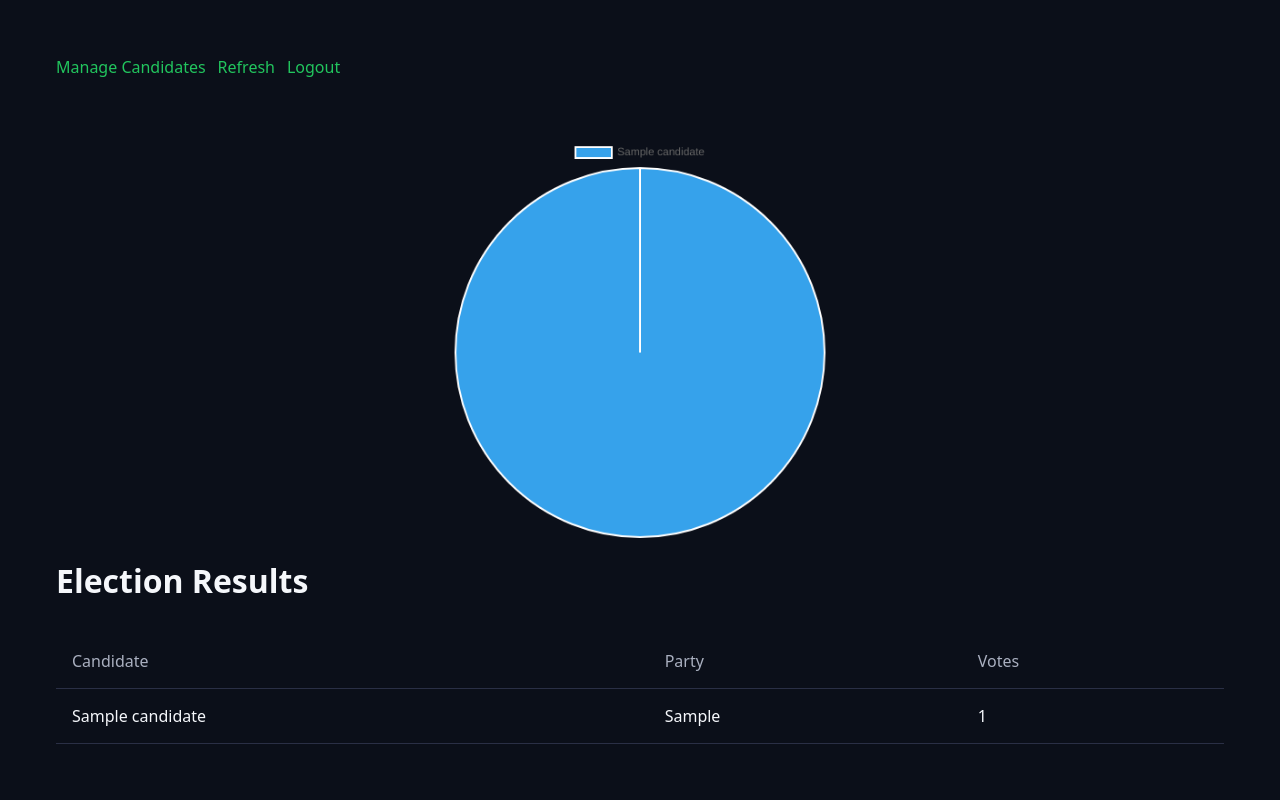
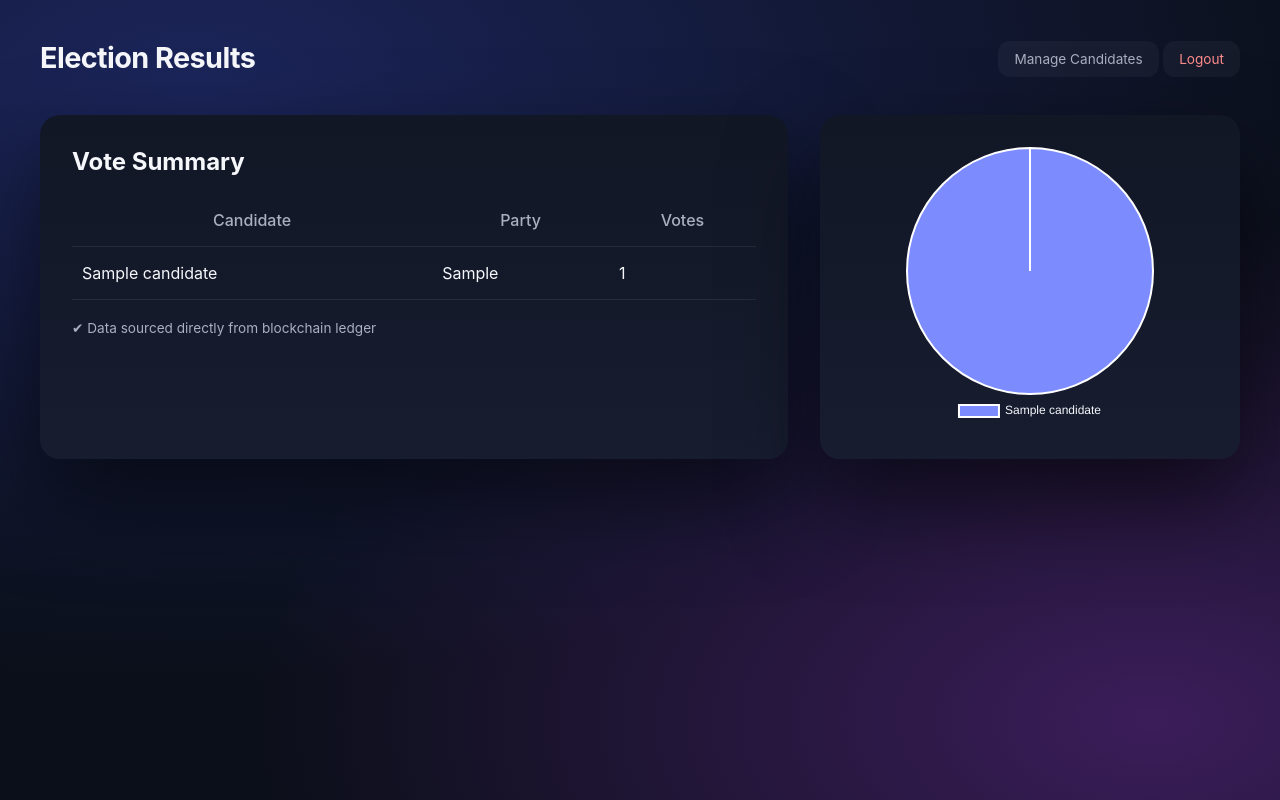
Before and after one commit to FlashGamingTune/Blockchain-Voting, a Flask app: page /results in a window 1280 px wide. Run offline with Flask 3, Linux system fonts and the light colour scheme; a user stored in the database is signed in; tables that the repository leaves empty hold one stand-in row (values such as "Sample post").

Commit message:
UI Updated for admim and result page

```diff
--- a/templates/result.html
+++ b/templates/result.html
@@ -1,73 +1,155 @@
 <!DOCTYPE html>
 <html lang="en">
-
 <head>
-  <meta charset="UTF-8" />
-  <meta name="viewport" content="width=device-width, initial-scale=1.0" />
+<meta charset="UTF-8">
 <title>Election Results</title>
+<meta name="viewport" content="width=device-width, initial-scale=1.0">
 
 <script src="https://cdn.jsdelivr.net/npm/chart.js"></script>
 
 <style>
-    body {
-      background: #0b0f19;
-      color: #f5f7fb;
-      font-family: system-ui;
-      padding: 3rem
+:root{
+  --bg:#0b0f19;
+  --panel:#121726;
+  --panel-soft:#171c2f;
+
+  --text:#f5f7fb;
+  --muted:#aab0c0;
+
+  --accent:#7c8cff;
+  --accent-soft:#5f6fe0;
+  --success:#22c55e;
+
+  --radius-lg:20px;
+  --radius-md:14px;
+
+  --shadow:0 40px 90px rgba(0,0,0,.55);
 }
 
-    table {
-      width: 100%;
-      border-collapse: collapse;
-      margin-top: 2rem
+*{box-sizing:border-box;margin:0;padding:0}
+
+body{
+  min-height:100vh;
+  padding:40px;
+  font-family:-apple-system,BlinkMacSystemFont,"Inter",system-ui;
+  background:
+    radial-gradient(1200px 600px at 15% 10%,#1b255a,transparent),
+    radial-gradient(900px 500px at 90% 90%,#3b1d5a,transparent),
+    var(--bg);
+  color:var(--text);
 }
 
-    th,
-    td {
-      padding: 1rem;
-      border-bottom: 1px solid #2a2f45;
-      text-align: left
+/* NAV */
+.nav{
+  display:flex;
+  justify-content:space-between;
+  align-items:center;
+  margin-bottom:40px;
 }
 
-    th {
-      color: #aab0c0;
-      font-weight: 500
+.nav h1{
+  font-size:1.8rem;
+  letter-spacing:-0.02em;
 }
 
-    .nav {
-      margin-bottom: 20px;
-      display: flex;
-      gap: 12px
+.nav a{
+  text-decoration:none;
+  padding:10px 16px;
+  border-radius:12px;
+  font-size:0.85rem;
+  color:var(--muted);
+  background:rgba(255,255,255,0.04);
+  transition:0.2s;
 }
 
-    .nav a {
-      color: #22c55e;
-      text-decoration: none;
-      font-weight: 500
+.nav a:hover{
+  background:rgba(124,140,255,0.18);
+  color:var(--text);
 }
 
-    canvas {
-      height: 400px !important;
-      width: 400px !important;
+.nav .logout{
+  color:#ff8c8c;
+}
+
+/* GRID */
+.dashboard{
+  display:grid;
+  grid-template-columns:1fr 420px;
+  gap:32px;
+}
+
+/* PANEL */
+.panel{
+  background:linear-gradient(180deg,var(--panel),var(--panel-soft));
+  border-radius:var(--radius-lg);
+  padding:32px;
+  box-shadow:var(--shadow);
+}
+
+/* TABLE */
+table{
+  width:100%;
+  border-collapse:collapse;
+}
+
+th,td{
+  padding:16px 10px;
+  border-bottom:1px solid rgba(255,255,255,0.08);
+}
+
+th{
+  color:var(--muted);
+  font-weight:500;
+}
+
+tr:first-child td{
+  color:var(--success);
+  font-weight:600;
+}
+
+/* CHART */
+.chart-box{
+  display:grid;
+  place-items:center;
+}
+
+canvas{
+  width:280px!important;
+  height:280px!important;
+}
+
+/* FOOTER NOTE */
+.note{
+  margin-top:20px;
+  font-size:0.85rem;
+  color:var(--muted);
+}
+
+@media(max-width:980px){
+  .dashboard{
+    grid-template-columns:1fr;
+  }
 }
 </style>
 </head>
 
 <body>
 
-  <nav>
+<!-- NAV -->
 <div class="nav">
+  <h1>Election Results</h1>
+  <div>
     <a href="/admin/candidates">Manage Candidates</a>
-      <a href="/results">Refresh</a>
-      <a href="/logout">Logout</a>
+    <a href="/logout" class="logout">Logout</a>
   </div>
-  </nav>
-
-  <div style="display: flex;justify-content: center;align-items: center;">
-    <canvas id="voteChart" style="margin-top:40px;"></canvas>
 </div>
 
-  <h1>Election Results</h1>
+<!-- DASHBOARD -->
+<div class="dashboard">
+
+  <!-- RESULTS TABLE -->
+  <div class="panel">
+    <h2 style="margin-bottom:18px">Vote Summary</h2>
 
     <table>
       <tr>
@@ -85,23 +167,48 @@
       {% endfor %}
     </table>
 
+    <div class="note">
+      ✔ Data sourced directly from blockchain ledger
+    </div>
+  </div>
+
+  <!-- CHART -->
+  <div class="panel chart-box">
+    <canvas id="voteChart"></canvas>
+  </div>
+
+</div>
 
 <script>
-    const labels = {{ results | map(attribute = 'name') | list | safe }};
-    const votes = {{ results | map(attribute = 'votes') | list | safe }};
+const labels = {{ results | map(attribute='name') | list | safe }};
+const votes = {{ results | map(attribute='votes') | list | safe }};
 
-    new Chart(document.getElementById("voteChart"), {
-      type: "pie",
-      data: {
-        labels: labels,
-        datasets: [{
-          data: votes
+new Chart(document.getElementById("voteChart"),{
+  type:"pie",
+  data:{
+    labels:labels,
+    datasets:[{
+      data:votes,
+      backgroundColor:[
+        "#7c8cff",
+        "#22c55e",
+        "#f59e0b",
+        "#ef4444",
+        "#06b6d4"
+      ]
     }]
+  },
+  options:{
+    responsive:false,
+    plugins:{
+      legend:{
+        position:"bottom",
+        labels:{color:"#f5f7fb"}
+      }
+    }
   }
 });
 </script>
 
-
 </body>
-
 </html>
```
Also changed, not shown: templates/admin.html (+1 -37 lines). Lines whose indentation alone changed are shown as unchanged.
